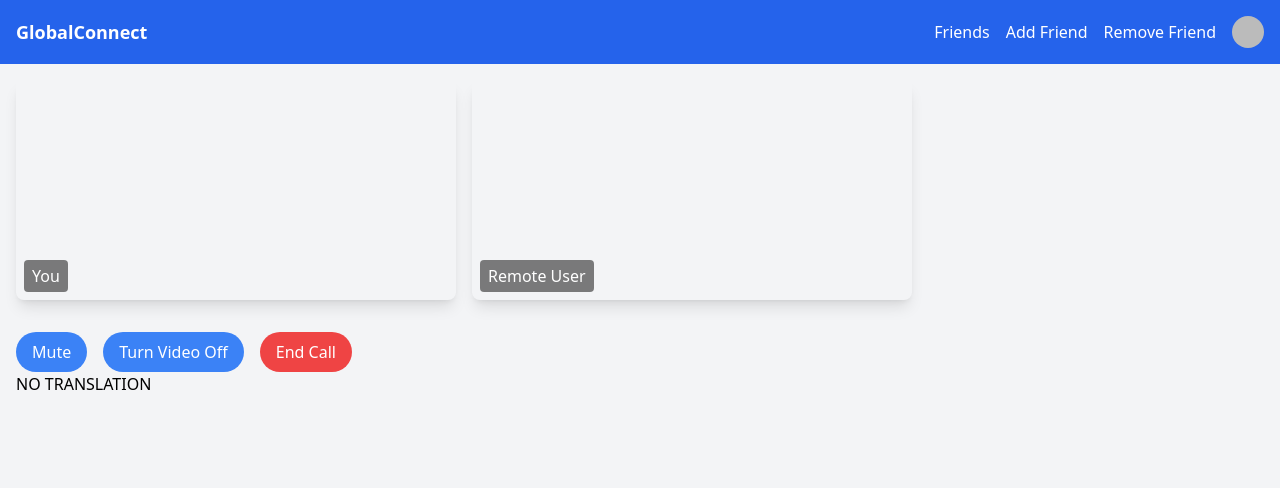
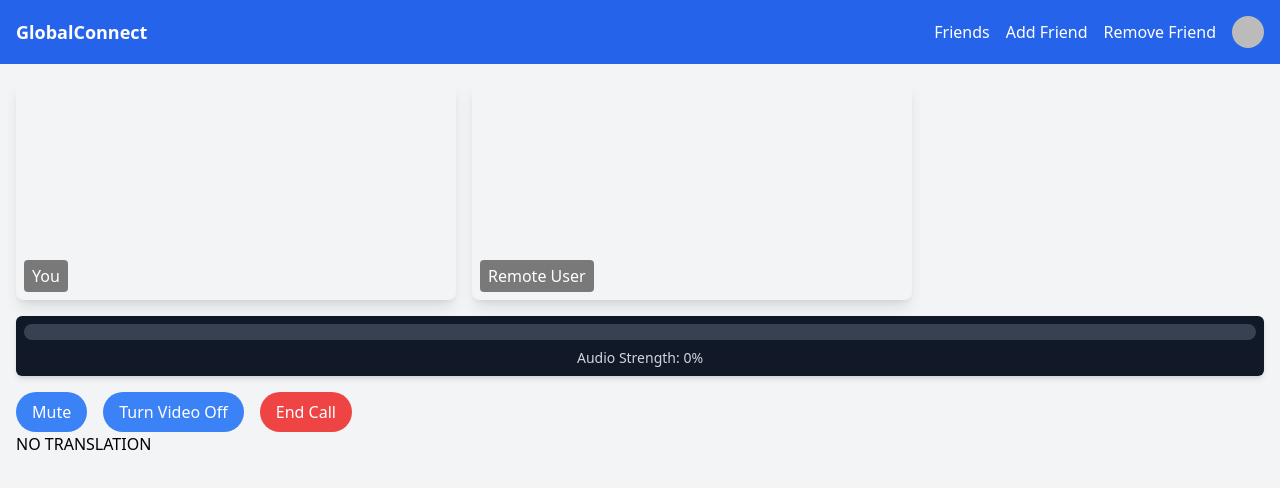
Before and after one commit to SA-Ahmed-W/GLOBAL_CONNECT_WEBAPP, a React (Vite) app: page /video-call in a window 1280 px wide. Shown: the top 488 px of the page. Built offline with nearby package versions, Linux system fonts and the light colour scheme; no server answers; the database is empty; sample sign-in values are in the browser's storage.

Commit message:
translation v8 along with equilizer

```diff
--- /dev/null
+++ b/src/components/RemoteStreamAudioEquilizer.jsx
@@ -0,0 +1,57 @@
+import React, { useEffect, useState } from "react";
+
+function RemoteStreamAudioEquilizer({ audioStream }) {
+  const [audioStrength, setAudioStrength] = useState(0); // Audio strength percentage (0 to 100)
+
+  useEffect(() => {
+    if (!audioStream) return;
+
+    // Set up AudioContext and AnalyserNode
+    const audioContext = new (window.AudioContext || window.webkitAudioContext)();
+    const source = audioContext.createMediaStreamSource(audioStream);
+    const analyser = audioContext.createAnalyser();
+    analyser.fftSize = 256; // Determines granularity
+
+    source.connect(analyser);
+
+    const dataArray = new Uint8Array(analyser.frequencyBinCount);
+
+    const calculateAudioStrength = () => {
+      analyser.getByteFrequencyData(dataArray);
+      const average = dataArray.reduce((a, b) => a + b, 0) / dataArray.length; // Average amplitude
+      const strength = Math.min((average / 255) * 100, 100); // Convert to percentage (0-100)
+      setAudioStrength(strength);
+      requestAnimationFrame(calculateAudioStrength); // Loop
+    };
+
+    calculateAudioStrength();
+
+    return () => {
+      audioContext.close();
+    };
+  }, [audioStream]);
+
+  return (
+    <div className="w-full bg-gray-900 p-2 rounded-md shadow-md">
+      <div className="h-4 bg-gray-700 rounded-full overflow-hidden">
+        {/* Dynamic audio bar */}
+        <div
+          className={`h-full transition-all ${
+            audioStrength < 30
+              ? "bg-green-500"
+              : audioStrength < 70
+              ? "bg-yellow-500"
+              : "bg-red-500"
+          }`}
+          style={{ width: `${audioStrength}%` }}
+        ></div>
+      </div>
+      {/* Optional: Display percentage or description */}
+      <p className="text-sm text-gray-300 mt-2 text-center">
+        Audio Strength: {Math.round(audioStrength)}%
+      </p>
+    </div>
+  );
+}
+
+export default RemoteStreamAudioEquilizer;
--- a/src/pages/VideoCall.jsx
+++ b/src/pages/VideoCall.jsx
@@ -3,6 +3,7 @@ import { db } from '../config/firebase';
 import { doc, getDoc, updateDoc, onSnapshot, deleteDoc } from 'firebase/firestore';
 import { useLocation, useNavigate } from 'react-router-dom';
 import TranslationArea from '../components/TranslationArea';
+import RemoteStreamAudioEquilizer from '../components/RemoteStreamAudioEquilizer';
 
 const VideoCall = () => {
     const location = useLocation();
@@ -324,21 +325,20 @@ const VideoCall = () => {
                     </p>
                 </div>
             </div>
+            <RemoteStreamAudioEquilizer audioStream={audioStream} />
 
             <div className="flex gap-4 mt-4">
                 <button
                     onClick={toggleAudio}
-                    className={`px-4 py-2 rounded-full ${
-                        isMuted ? 'bg-red-500' : 'bg-blue-500'
-                    } text-white`}
+                    className={`px-4 py-2 rounded-full ${isMuted ? 'bg-red-500' : 'bg-blue-500'
+                        } text-white`}
                 >
                     {isMuted ? 'Unmute' : 'Mute'}
                 </button>
                 <button
                     onClick={toggleVideo}
-                    className={`px-4 py-2 rounded-full ${
-                        isVideoOff ? 'bg-red-500' : 'bg-blue-500'
-                    } text-white`}
+                    className={`px-4 py-2 rounded-full ${isVideoOff ? 'bg-red-500' : 'bg-blue-500'
+                        } text-white`}
                 >
                     {isVideoOff ? 'Turn Video On' : 'Turn Video Off'}
                 </button>
```
